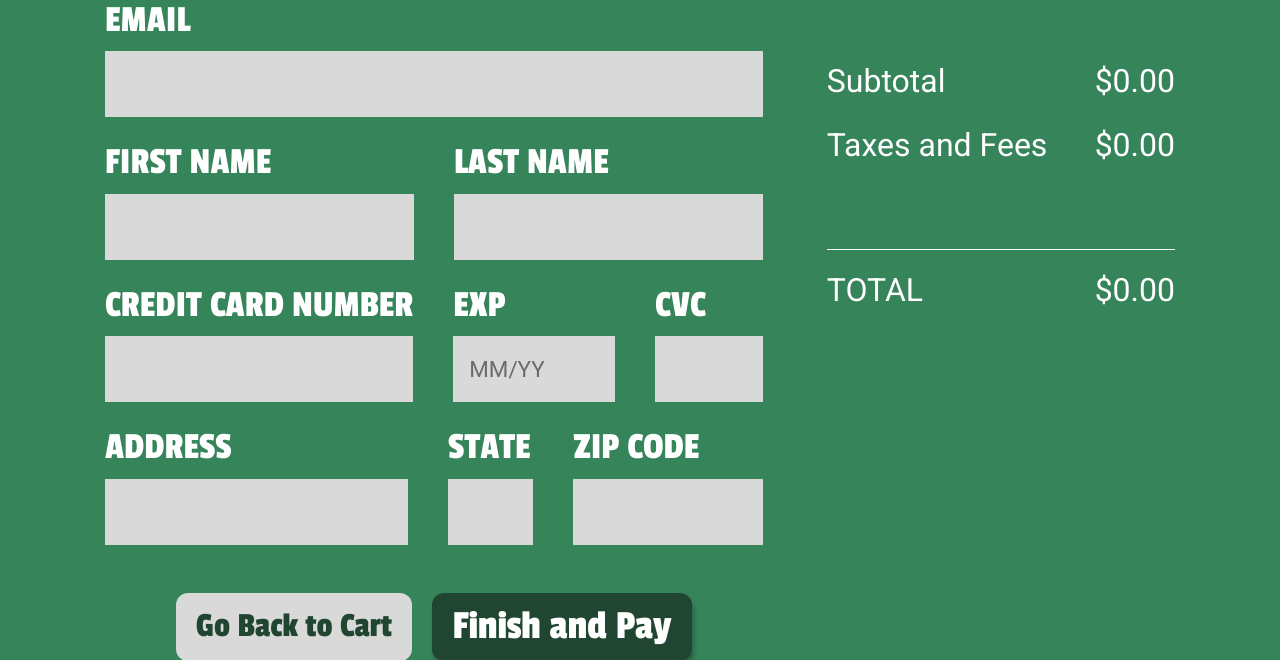
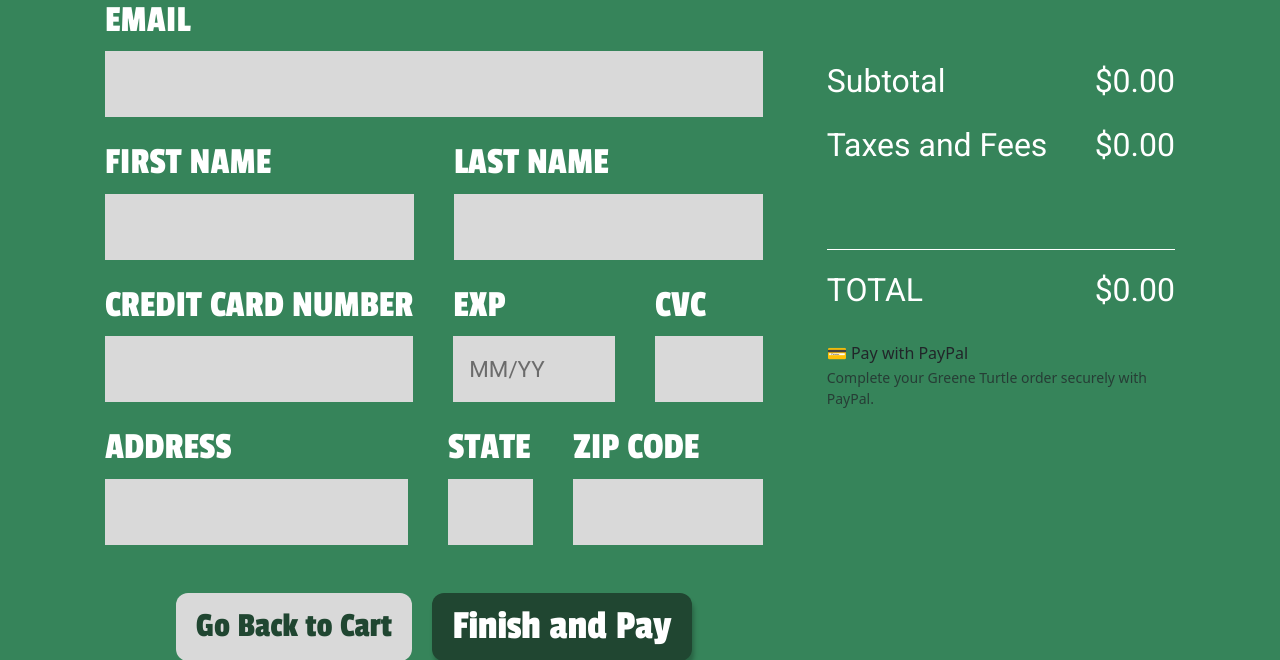
Before and after one commit to UMDBMGT407/S2026_TEAM7, a Flask app: page /checkout in a window 1280 px wide. Shown: the part 261-921 px from the top of the page. Run offline with Flask 3, Linux system fonts and the light colour scheme; some libraries are stand-ins or nearby versions.

Commit message:
Update checkout.html

```diff
--- a/templates/checkout.html
+++ b/templates/checkout.html
@@ -93,19 +93,19 @@
               <div class="form-row two-col">
                 <div class="form-group">
                   <label class="checkout-label" for="firstName">FIRST NAME</label>
-                  <input class="checkout-input" id="firstName" type="text" name="firstName" />
+                  <input class="checkout-input letters-only" id="firstName" type="text" name="firstName" pattern="[A-Za-z\s]+" title="Only letters are allowed" />
                 </div>
 
                 <div class="form-group">
                   <label class="checkout-label" for="lastName">LAST NAME</label>
-                  <input class="checkout-input" id="lastName" type="text" name="lastName" />
+                  <input class="checkout-input letters-only" id="lastName" type="text" name="lastName" pattern="[A-Za-z\s]+" title="Only letters are allowed" />
                 </div>
               </div>
 
               <div class="form-row card-row">
                 <div class="form-group card-number-group">
                   <label class="checkout-label" for="cardNumber">CREDIT CARD NUMBER</label>
-                  <input class="checkout-input" id="cardNumber" type="text" name="cardNumber" />
+                  <input class="checkout-input numbers-only" id="cardNumber" type="text" name="cardNumber" inputmode="numeric" pattern="[0-9]{16}" maxlength="16" title="Enter a 16 digit card number" />
                 </div>
 
                 <div class="form-group exp-group">
@@ -122,7 +122,7 @@
 
                 <div class="form-group cvc-group">
                   <label class="checkout-label" for="cvc">CVC</label>
-                  <input class="checkout-input" id="cvc" type="text" name="cvc" />
+                  <input class="checkout-input numbers-only" id="cvc" type="text" name="cvc" inputmode="numeric" pattern="[0-9]{3}" maxlength="3" title="Enter a 3 digit CVC" />
                 </div>
               </div>
 
@@ -134,12 +134,12 @@
 
                 <div class="form-group state-group">
                   <label class="checkout-label" for="state">STATE</label>
-                  <input class="checkout-input" id="state" type="text" name="state" />
+                  <input class="checkout-input letters-only" id="state" type="text" name="state" pattern="[A-Za-z]{2}" maxlength="2" title="Enter 2 letter state abbreviation" />
                 </div>
 
                 <div class="form-group zip-group">
                   <label class="checkout-label" for="zipCode">ZIP CODE</label>
-                  <input class="checkout-input" id="zipCode" type="text" name="zipCode" />
+                  <input class="checkout-input numbers-only" id="zipCode" type="text" name="zipCode" inputmode="numeric" pattern="[0-9]{5}" maxlength="5" title="Enter a 5 digit ZIP code" />
                 </div>
               </div>
 
@@ -167,11 +167,21 @@
               <span>TOTAL</span>
               <span id="checkoutTotal">$0.00</span>
             </div>
+
+            <!-- PayPal Panel -->
+            <div class="api-settings" id="paypalPanel">
+              <h6 class="mb-1 font-weight-bold">💳 Pay with PayPal</h6>
+              <p class="small text-muted mb-2">Complete your Greene Turtle order securely with PayPal.</p>
+              <div id="paypal-button-container"></div>
+              <p id="paypal-status" class="small mt-2"></p>
+            </div>
           </aside>
         </div>
       </div>
     </main>
   </div>
+
+  <script src="https://www.paypal.com/sdk/js?client-id={{ paypal_client_id }}&currency=USD"></script>
 
   <script>
     const subtotalEl = document.getElementById("checkoutSubtotal");
@@ -210,6 +220,18 @@
   const addressInput = document.getElementById("address");
   const stateInput = document.getElementById("state");
   const zipCodeInput = document.getElementById("zipCode");
+
+      document.querySelectorAll(".letters-only").forEach(input => {
+      input.addEventListener("input", function () {
+        this.value = this.value.replace(/[^A-Za-z\s]/g, "");
+      });
+    });
+
+    document.querySelectorAll(".numbers-only").forEach(input => {
+      input.addEventListener("input", function () {
+        this.value = this.value.replace(/[^0-9]/g, "");
+      });
+    });
 
   expInput.addEventListener("input", function () {
     let value = this.value.replace(/\D/g, "");
@@ -289,8 +311,71 @@
     }
   });
 </script>
+<script>
+  document.querySelectorAll(".letters-only").forEach(input => {
+    input.addEventListener("input", function () {
+      this.value = this.value.replace(/[^A-Za-z\s]/g, "");
+    });
+  });
 
+  document.querySelectorAll(".numbers-only").forEach(input => {
+    input.addEventListener("input", function () {
+      this.value = this.value.replace(/[^0-9]/g, "");
+    });
+  });
+</script>
 
-  <script src="https://cdn.jsdelivr.net/npm/bootstrap@5.3.0/dist/js/bootstrap.bundle.min.js"></script>
+<script src="https://cdn.jsdelivr.net/npm/bootstrap@5.3.0/dist/js/bootstrap.bundle.min.js"></script>
+
+<script>
+  paypal.Buttons({
+    createOrder: function(data, actions) {
+      const total = subtotal + tax;
+
+      return actions.order.create({
+        purchase_units: [{
+          amount: {
+            value: total.toFixed(2)
+          }
+        }]
+      });
+    },
+
+    onApprove: function(data, actions) {
+      return actions.order.capture().then(async function(details) {
+        const cart = JSON.parse(localStorage.getItem("cart")) || [];
+
+        if (cart.length === 0) {
+          alert("Your cart is empty.");
+          return;
+        }
+
+        const response = await fetch("/submit-order", {
+          method: "POST",
+          headers: {
+            "Content-Type": "application/json"
+          },
+          body: JSON.stringify({
+            cart: cart,
+            payment_method: "PayPal"
+          })
+        });
+
+        const result = await response.json();
+
+        if (!response.ok || !result.success) {
+          alert(result.message || "There was a problem placing your order.");
+          return;
+        }
+
+        localStorage.removeItem("cart");
+        clearCheckoutForm();
+        alert(`PayPal payment successful! Order #${result.order_id}`);
+        window.location.href = "/";
+      });
+    }
+  }).render("#paypal-button-container");
+</script>
+
 </body>
 </html>
```
